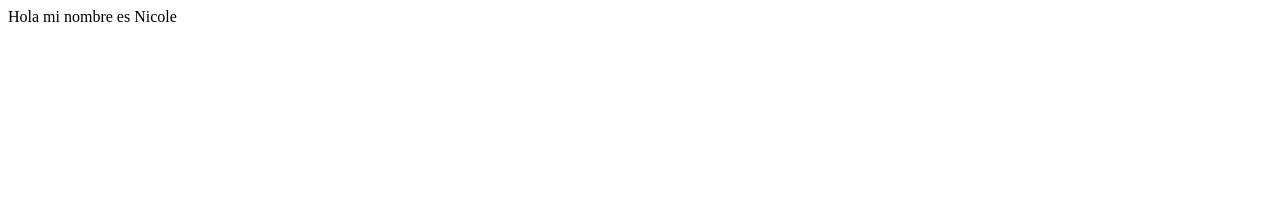
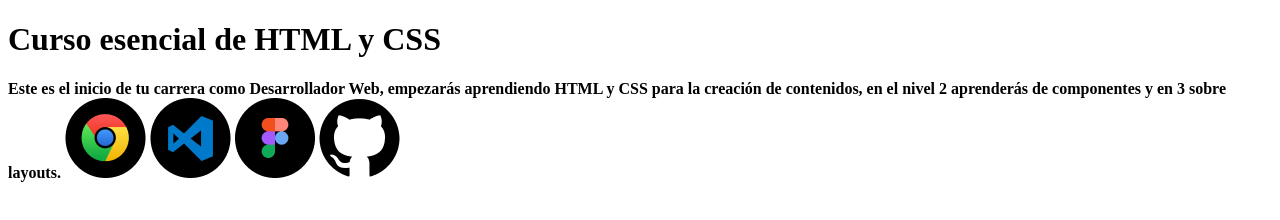
Before and after one commit to Nicolear31/Curso-esencial-html-css-nicole, a plain HTML site: page index.html in a window 1280 px wide. Drawn offline with Linux system fonts and the light colour scheme.

Commit message:
Hemos agregado a las imágenes al proyecto. Las imágenes del setup.

```diff
--- a/index.html
+++ b/index.html
@@ -4,9 +4,19 @@
   <meta charset="UTF-8">
   <meta http-equiv="X-UA-Compatible" content="IE=edge">
   <meta name="viewport" content="width=device-width, initial-scale=1.0">
-  <title>Document</title>
+  <title>El Blog de Nicole</title>
 </head>
 <body>
-  Hola mi nombre es Nicole
+  <h1>
+    Curso esencial de HTML y CSS
+  </h1>
+  <b>
+    Este es el inicio de tu carrera como Desarrollador Web, empezarás aprendiendo HTML y CSS para la creación de contenidos,
+    en el nivel 2 aprenderás de componentes y en 3 sobre layouts.
+  </b>
+  <img src="images/google_chrome.png" alt="Logo de Google Chrome">
+  <img src="images/visual_studio_code.png" alt="Logo de Visual Studio Code">
+  <img src="images/figma.png" alt="Logo de Figma">
+  <img src="images/github.png" alt="Logo de Github">
 </body>
 </html>
```
Also changed, not shown: images/figma.png (added), images/github.png (added), images/google_chrome.png (added), images/visual_studio_code.png (added).
